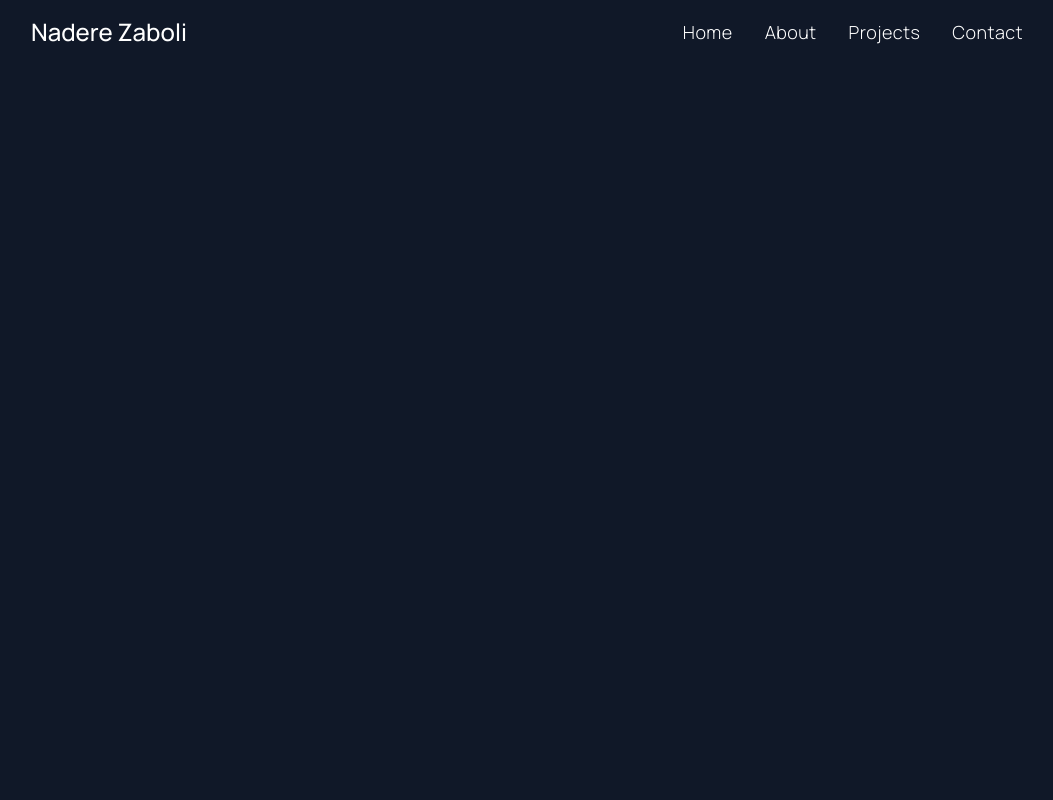
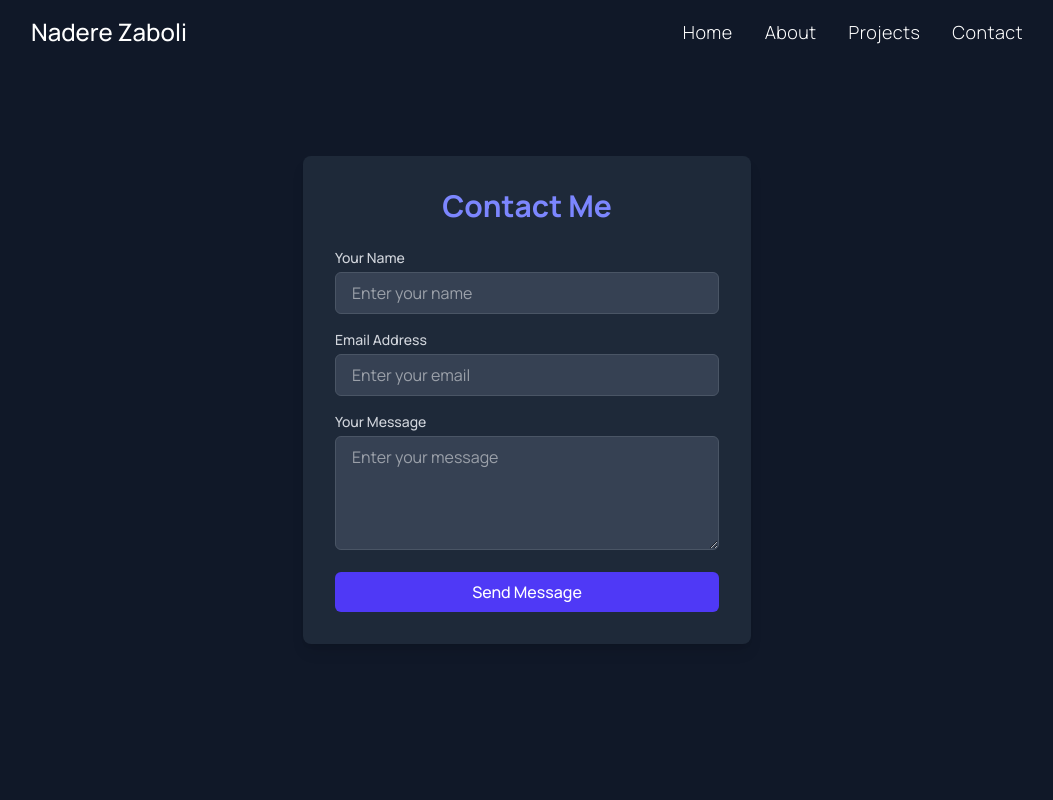
Before and after one commit to NadereZ/portfolio, a React (Vite) app: page /contact in a window 1280 px wide. Shown: the top 800 px of the page, without its empty margins (113-1166 px from the left). Built offline with nearby package versions, Linux system fonts and the light colour scheme.

Commit message:
create a contact page and make it functional via email.js.

```diff
--- a/package.json
+++ b/package.json
@@ -10,6 +10,7 @@
     "preview": "vite preview"
   },
   "dependencies": {
+    "@emailjs/browser": "^4.4.1",
     "@tailwindcss/vite": "^4.1.3",
     "react": "^19.0.0",
     "react-dom": "^19.0.0",
--- a/src/pages/Contact.jsx
+++ b/src/pages/Contact.jsx
@@ -1,11 +1,220 @@
-import React from 'react'
+import React, { useState } from 'react';
+import emailjs from '@emailjs/browser';
 
 const Contact = () => {
+  // State for form data
+  const [formData, setFormData] = useState({
+    name: '',
+    email: '',
+    message: '',
+  });
+
+  // State for validation errors
+  const [errors, setErrors] = useState({});
+
+  // State for submission status ('idle', 'loading', 'success', 'error')
+  const [submissionStatus, setSubmissionStatus] = useState('idle');
+
+  // Function to validate the form data
+  const validateForm = () => {
+    const newErrors = {};
+    let isValid = true;
+
+    if (!formData.name.trim()) {
+      newErrors.name = 'Name is required';
+      isValid = false;
+    }
+
+    if (!formData.email.trim()) {
+      newErrors.email = 'Email is required';
+      isValid = false;
+    } else if (!/^[^\s@]+@[^\s@]+\.[^\s@]+$/.test(formData.email)) {
+      newErrors.email = 'Invalid email format';
+      isValid = false;
+    }
+
+    if (!formData.message.trim()) {
+      newErrors.message = 'Message is required';
+      isValid = false;
+    }
+
+    setErrors(newErrors);
+    return isValid;
+  };
+
+  // Handle input changes for form fields
+  const handleChange = (e) => {
+    const { name, value } = e.target;
+    setFormData((prevFormData) => ({
+      ...prevFormData,
+      [name]: value,
+    }));
+
+    // Clear error for the changed field
+    if (errors[name]) {
+      setErrors((prevErrors) => ({
+        ...prevErrors,
+        [name]: '',
+      }));
+    }
+  };
+
+  // Handle form submission
+  const handleSubmit = async (e) => {
+    e.preventDefault();
+
+    if (!validateForm()) {
+      return;
+    }
+
+    setSubmissionStatus('loading');
+
+    try {
+      const serviceId = import.meta.env.VITE_EMAILJS_SERVICE_ID;
+      const templateId = import.meta.env.VITE_EMAILJS_TEMPLATE_ID;
+      const publicKey = import.meta.env.VITE_EMAILJS_PUBLIC_KEY;
+
+      const response = await emailjs.send(serviceId, templateId, formData, publicKey);
+
+      if (response.status === 200) {
+        setSubmissionStatus('success');
+        setFormData({ name: '', email: '', message: '' });
+        setErrors({});
+      } else {
+        setSubmissionStatus('error');
+      }
+    } catch (error) {
+      console.error('EmailJS error:', error);
+      setSubmissionStatus('error');
+    }
+  };
+
   return (
-    <div className="min-h-screen bg-gray-900 text-white flex items-center justify-center p-8">
+    <div className="min-h-screen bg-gray-900 text-white flex items-center justify-center p-4 md:p-8">
+      <section className="w-full max-w-md bg-gray-800 rounded-lg shadow-lg p-6 md:p-8">
+        <h2 className="text-2xl md:text-3xl font-bold text-center text-indigo-400 mb-6">
+          Contact Me
+        </h2>
 
+        {submissionStatus === 'success' && (
+          <div className="bg-green-100 border border-green-400 text-green-700 px-4 py-3 rounded mb-4">
+            Message sent successfully! I'll get back to you soon.
+          </div>
+        )}
+
+        {submissionStatus === 'error' && (
+          <div className="bg-red-100 border border-red-400 text-red-700 px-4 py-3 rounded mb-4">
+            Failed to send message. Please try again later.
+          </div>
+        )}
+
+        <form onSubmit={handleSubmit} className="space-y-4">
+          {/* Name Input */}
+          <div>
+            <label htmlFor="name" className="block text-sm font-medium text-gray-300 mb-1">
+              Your Name
+            </label>
+            <input
+              type="text"
+              id="name"
+              name="name"
+              value={formData.name}
+              onChange={handleChange}
+              className={`w-full px-4 py-2 bg-gray-700 rounded-md border ${
+                errors.name ? 'border-red-500' : 'border-gray-600'
+              } focus:outline-none focus:ring-2 focus:ring-indigo-500`}
+              placeholder="Enter your name"
+              aria-invalid={!!errors.name}
+              aria-describedby={errors.name ? 'name-error' : null}
+            />
+            {errors.name && (
+              <p className="mt-1 text-sm text-red-500" id="name-error">
+                {errors.name}
+              </p>
+            )}
+          </div>
+
+          {/* Email Input */}
+          <div>
+            <label htmlFor="email" className="block text-sm font-medium text-gray-300 mb-1">
+              Email Address
+            </label>
+            <input
+              type="email"
+              id="email"
+              name="email"
+              value={formData.email}
+              onChange={handleChange}
+              className={`w-full px-4 py-2 bg-gray-700 rounded-md border ${
+                errors.email ? 'border-red-500' : 'border-gray-600'
+              } focus:outline-none focus:ring-2 focus:ring-indigo-500`}
+              placeholder="Enter your email"
+              aria-invalid={!!errors.email}
+              aria-describedby={errors.email ? 'email-error' : null}
+            />
+            {errors.email && (
+              <p className="mt-1 text-sm text-red-500" id="email-error">
+                {errors.email}
+              </p>
+            )}
+          </div>
+
+          {/* Message Textarea */}
+          <div>
+            <label htmlFor="message" className="block text-sm font-medium text-gray-300 mb-1">
+              Your Message
+            </label>
+            <textarea
+              id="message"
+              name="message"
+              rows="4"
+              value={formData.message}
+              onChange={handleChange}
+              className={`w-full px-4 py-2 bg-gray-700 rounded-md border ${
+                errors.message ? 'border-red-500' : 'border-gray-600'
+              } focus:outline-none focus:ring-2 focus:ring-indigo-500`}
+              placeholder="Enter your message"
+              aria-invalid={!!errors.message}
+              aria-describedby={errors.message ? 'message-error' : null}
+            ></textarea>
+            {errors.message && (
+              <p className="mt-1 text-sm text-red-500" id="message-error">
+                {errors.message}
+              </p>
+            )}
+          </div>
+
+          {/* Submit Button */}
+          <button
+            type="submit"
+            disabled={submissionStatus === 'loading'}
+            className="w-full py-2 px-4 bg-indigo-600 hover:bg-indigo-700 text-white font-medium rounded-md transition-colors disabled:opacity-70 disabled:cursor-not-allowed"
+          >
+            {submissionStatus === 'loading' ? (
+              <span className="flex items-center justify-center">
+                <svg
+                  className="animate-spin -ml-1 mr-2 h-4 w-4 text-white"
+                  xmlns="http://www.w3.org/2000/svg"
+                  fill="none"
+                  viewBox="0 0 24 24"
+                >
+                  <circle className="opacity-25" cx="12" cy="12" r="10" stroke="currentColor" strokeWidth="4"></circle>
+                  <path
+                    className="opacity-75"
+                    fill="currentColor"
+                    d="M4 12a8 8 0 018-8V0C5.373 0 0 5.373 0 12h4zm2 5.291A7.962 7.962 0 014 12H0c0 3.042 1.135 5.824 3 7.938l3-2.647z"
+                  ></path>
+                </svg>
+                Sending...
+              </span>
+            ) : (
+              'Send Message'
+            )}
+          </button>
+        </form>
+      </section>
     </div>
-  )
-}
+  );
+};
 
-export default Contact
+export default Contact;
```
Also changed, not shown: 1 other file (tests, documents, lock files or other folders).
